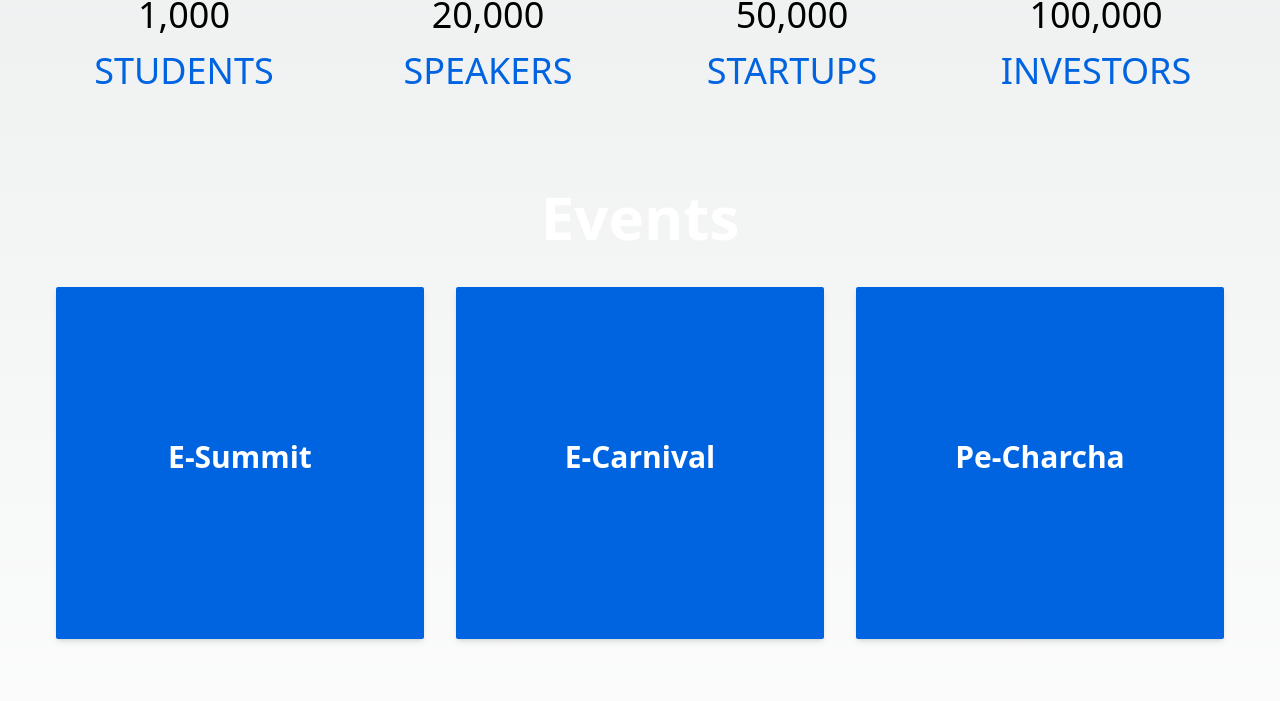
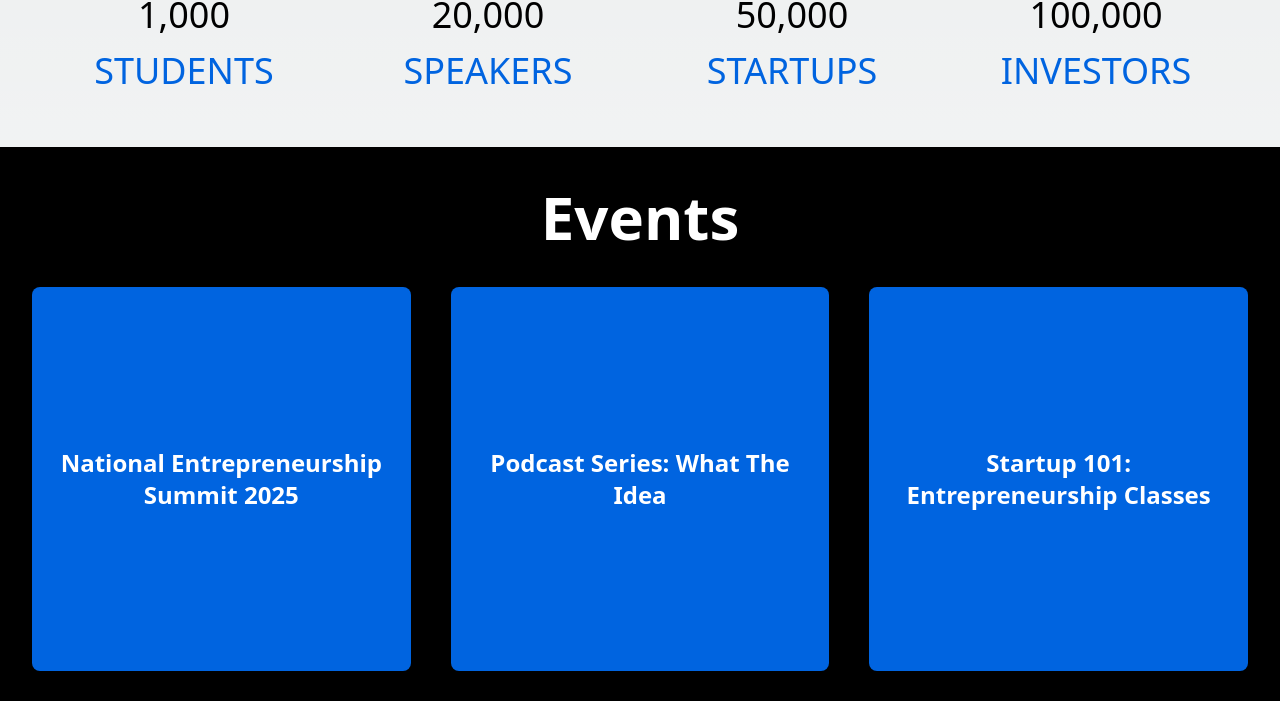
Before and after one commit to techwizard31/project-wallstreet, a Next.js app: page / in a window 1280 px wide. Shown: the part 1547-2248 px from the top of the page. Built offline with nearby package versions, Linux system fonts and the light colour scheme.

Commit message:
event section imporved a little

```diff
--- a/src/components/Event.tsx
+++ b/src/components/Event.tsx
@@ -5,30 +5,26 @@ import React, { useEffect, useState } from "react";
 interface Event {
   title: string;
   description: string;
-  image: string;
 }
 
 const eventsData: Event[] = [
   {
-    title: "E-Summit",
+    title: "National Entrepreneurship Summit 2025",
     description:
-      "Annually, Team E-Cell MANIT sets the stage on fire with E-Summit, its flagship event, a blazing beacon for enthusiastic students and entrepreneurs.",
-    image: "/images/event2.jpg",
+      "The flagship event of E-Cell NIT Rourkela, NES 2025, is a three-day extravaganza connecting startups, students, entrepreneurs, and investors. With engaging workshops, panel discussions, and networking opportunities, NES fosters innovation and drives entrepreneurial growth on a national scale."
   },
   {
-    title: "E-Carnival",
+    title: "Podcast Series: What The Idea",
     description:
-      "Annually, Team E-Cell MANIT sets the stage on fire with E-Summit, its flagship event, a blazing beacon for enthusiastic students and entrepreneurs.",
-    image: "/images/event2.jpg",
+      '"What The Idea" is an inspiring podcast series by E-Cell NIT Rourkela that dives into the minds of successful entrepreneurs and industry leaders. Each episode uncovers unique stories, challenges, and innovative solutions that can spark your next big idea.',
   },
   {
-    title: "Pe-Charcha",
+    title: "Startup 101: Entrepreneurship Classes",
     description:
-      "Annually, Team E-Cell MANIT sets the stage on fire with E-Summit, its flagship event, a blazing beacon for enthusiastic students and entrepreneurs.",
-    image: "/images/event3.jpg",
+      "Startup 101 is a comprehensive initiative aimed at guiding aspiring entrepreneurs through the fundamentals of building a successful venture. From idea validation to fundraising, these classes equip participants with practical knowledge and skills to navigate the startup ecosystem."
   },
+];
 
-];
 function Event() {
   const [events, setEvents] = useState<Event[]>([]);
 
@@ -37,44 +33,43 @@ function Event() {
   }, []);
 
   return (
-    <section id="Events" className="pb-16">
+    <section id="Events" className="pb-16 bg-black">
       <div className="container mx-auto px-4">
-        <h2 className="text-white text-6xl flex justify-center p-10 font-semibold ">
+        <h2 className="text-white text-4xl md:text-6xl flex justify-center p-10 font-bold">
           Events
-        </h2>{" "}
+        </h2>
 
-        <div className="grid grid-cols-1 md:grid-cols-2 lg:grid-cols-3 h-full gap-8 mx-10">
+        <div className="flex flex-col justify-center items-center md:grid md:grid-cols-2 lg:grid-cols-3 gap-10 mx-auto px-4 ">
           {events.map((event, index) => (
             <div
               key={index}
-         className="relative bg-[#0064E0] rounded-sm shadow-md overflow-y-auto group transition-all duration-500 ease-in-out  h-[22rem] cursor-pointer scrollbar-thin scrollbar-thumb-[#0068e0] scrollbar-track-gray-200"
+              className="relative bg-[#0064E0] rounded-lg shadow-md group overflow-hidden w-[18rem] md:w-auto h-[24rem] cursor-pointer transition-all duration-500 ease-in-out "
             >
-         {/* Image, Title, and Description */}
-         <div className="absolute top-0 left-0 w-full h-full flex flex-col bg-transparent group-hover:bg-[#000000] p-6 transition-all duration-500 ease-in-out">
-           {/* Image */}
+              {/* Hover Overlay */}
+              <div className="absolute top-0 left-0 w-full h-full flex flex-col items-start justify-start p-6 bg-black bg-opacity-0 group-hover:bg-opacity-80 transition-all duration-500 ease-in-out">
                 <Image
                   src="/Nav_Assests/image1-removebg.png"
-             alt="logo"
-             width={75}
-             height={75}
-             className="absolute top-4 left-4 opacity-0 group-hover:opacity-100 transition-opacity duration-300 ease-in-out"
+                  alt={event.title}
+                  width={50}
+                  height={50}
+                  className="w-12 h-12 opacity-0 group-hover:opacity-100 transition-opacity duration-500  ml-[-0.5rem] "
                 />
-
-           {/* Title */}
-           <h3 className="absolute px-4 text-white font-bold transition-transform duration-500 ease-in-out group-hover:text-[#0068e0] text-3xl group-hover:self-start pt-[8rem] group-hover:pt-0 self-center group-hover:top-28 group-hover:left-10 transform group-hover:translate-x-[-2rem] group-hover:translate-y-[-2rem]">
+                <h3 className=" text-[#0064E0] font-bold text-lg md:text-xl opacity-0 group-hover:opacity-100 transition-opacity duration-500">
                   {event.title}
                 </h3>
-
-           {/* Description */}
-           <p className="absolute top-28 left-4 px-4 text-gray-200 opacity-0 group-hover:opacity-100 transition-opacity duration-300 ease-in-out mt-4">
+                <p className="mt-2 text-gray-300 text-sm opacity-0 group-hover:opacity-100 transition-opacity duration-500">
                   {event.description}
                 </p>
               </div>
 
-         {/* Hover Effects - Border and Glow */}
-         <div className="absolute inset-0 border border-transparent group-hover:border-white rounded-lg transition-all duration-500 ease-in-out"></div>
+              {/* Initially Centered Title */}
+              <div className="absolute inset-0 flex items-center justify-center text-white font-bold text-xl md:text-2xl transition-opacity duration-500 group-hover:opacity-0 px-4 text-center">
+                {event.title}
               </div>
 
+              {/* Glow Effect */}
+              <div className="absolute inset-0 border border-transparent group-hover:border-white rounded-lg transition-all duration-500"></div>
+            </div>
           ))}
         </div>
       </div>
```
Lines whose indentation alone changed are shown as unchanged.
